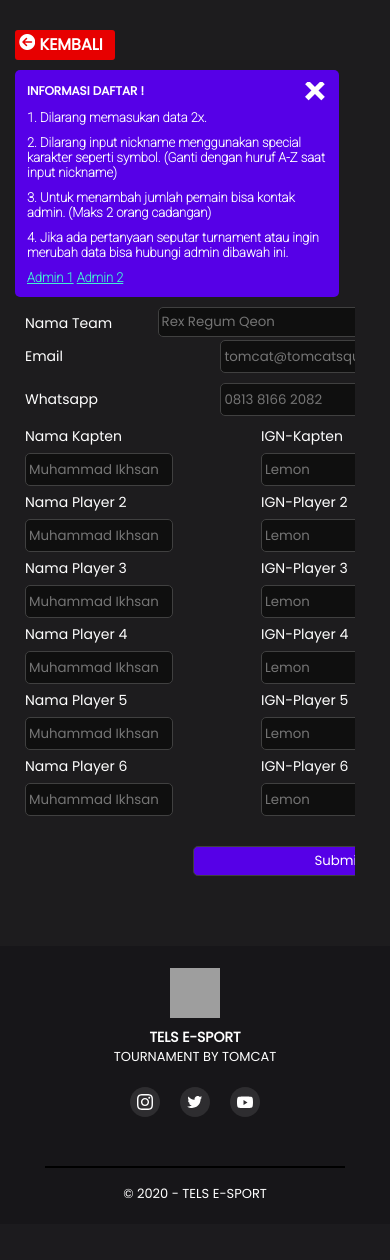
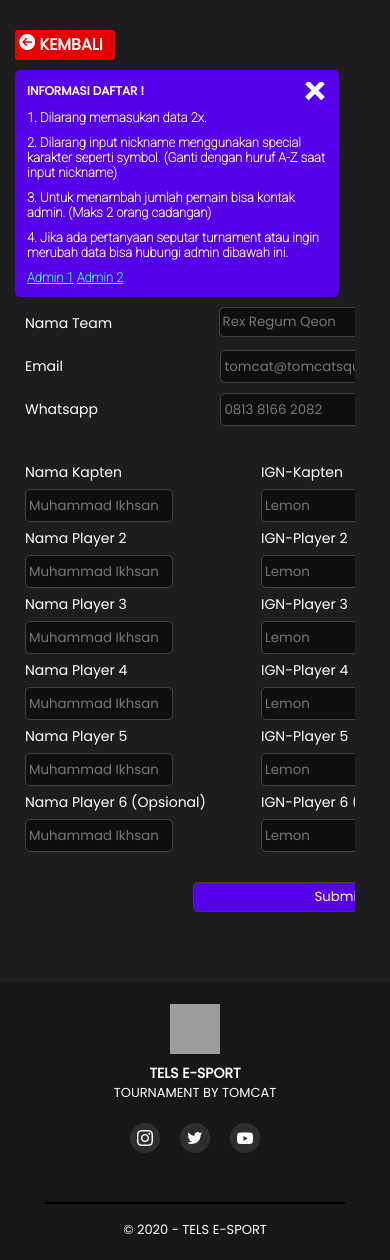
Before and after one commit to tomcat-squad/FLASK-TelsEsport, a Flask app: page /register_MLBB in a window 390 px wide. Shown: the part 347-1607 px from the top of the page. Before the commit the page ends 1545 px from the top, so only its background shows below. Run offline with Flask 2, Linux system fonts and the light colour scheme; some libraries are stand-ins or nearby versions; grey boxes are pictures that could not be loaded.

Commit message:
Fix Register

```diff
--- a/Apps/BACK-END/static/TOKEN.py
+++ b/Apps/BACK-END/static/TOKEN.py
@@ -39,8 +39,8 @@ class Esport_Mobile_Legend(FlaskForm):
     IGN_Player5 = StringField('Team', validators=[DataRequired(message='*Wajib Isi'), Length(min=1, max=100),
                                                     Regexp(regex=r'^[0-9A-Za-z]',flags=1 ,message='*Dilarang Menggunakan Simbol')])
     IdPlayer5   = IntegerField('Whatsapp', validators=[DataRequired(message='*Wajib Isi')])
-    NamaPlayer6 = StringField('Team', validators=[DataRequired(message='*Wajib Isi'), Length(min=1, max=100),
+    NamaPlayer6 = StringField('Team', validators=[Length(min=1, max=100),
                                                     Regexp(regex=r'^[0-9A-Za-z]',flags=1 ,message='*Dilarang Menggunakan Simbol')])
-    IGN_Player6 = StringField('Team', validators=[DataRequired(message='*Wajib Isi'), Length(min=1, max=100),
+    IGN_Player6 = StringField('Team', validators=[Length(min=1, max=100),
                                                     Regexp(regex=r'^[0-9A-Za-z]',flags=1 ,message='*Dilarang Menggunakan Simbol')])
     IdPlayer6   = IntegerField('Whatsapp', validators=[DataRequired(message='*Wajib Isi')])
--- a/Apps/BACK-END/static/assets/css/register.css
+++ b/Apps/BACK-END/static/assets/css/register.css
@@ -9,7 +9,8 @@ body {
 }
 
 #alert {
-    /* display: none ; */
+    font-size: 12px;
+    color: #e70000;
 }
 
 .hero-register {
@@ -141,6 +142,7 @@ body {
     grid-template-areas: "judul1 judul2" "email wa";
     grid-area: sec-1;
     margin-top: 10px;
+    margin-bottom: 20px;
 }
 
 .login-sec-1 input[type="email"] {
@@ -164,7 +166,7 @@ body {
     grid-area: alert1 ;
 }
 
-.login-sec-1 p:nth-child(4) {
+.login-sec-1 #id-judul-wa{
     grid-area: judul2;
     margin-left: -50px;
     margin-bottom: 10px;
@@ -175,7 +177,7 @@ body {
     margin-left: -50px ;
 }
 
-.login-sec-1 input:nth-child(6) {
+.login-sec-1 #id-wa {
     grid-area: wa;
     width: 450px;
     margin-left: -50px;
@@ -341,7 +343,7 @@ body {
     .login-sec-0 {
         display: grid ;
         grid-template-areas: "namaTeam namainput" "alert alert";
-        margin-bottom : -30px ;
+        margin-bottom : -20px ;
     }
 
     .login-sec-0 p:nth-child(1){
@@ -350,7 +352,7 @@ body {
 
     .login-sec-0 input[type="text"] {
         grid-area: namainput ;
-        margin-left: -140px;
+        margin-left: -18px;
         height: 21px;
         width: 308px;
         padding: 3px;
@@ -363,6 +365,7 @@ body {
     .login-sec-1 {
         margin-top: 30px ;
         grid-template-areas: "judul1 email" "alert1 alert1"  "judul2 wa" ;
+        margin-bottom: 20px;
     }
 
     .login-sec-1 p:nth-child(3) {
@@ -370,7 +373,7 @@ body {
         margin-bottom: 10px;
     }
 
-    .login-sec-1 p:nth-child(4){
+    .login-sec-1 #id-judul-wa{
         margin-left: 0;
     }
 
@@ -384,7 +387,7 @@ body {
         margin-bottom: 10px;
     }
 
-    .login-sec-1 input:nth-child(6) {
+    .login-sec-1 #id-wa {
         grid-area: wa;
         width: 300px;
         margin-left: 0px;
--- a/Apps/BACK-END/templates/user/register.html
+++ b/Apps/BACK-END/templates/user/register.html
@@ -68,12 +68,11 @@
 				{% endfor %}
 				<input type="email" required placeholder="tomcat@tomcatsquad.com" name="Email" />
 
-				<p>whatsapp</p>
+				<p id="id-judul-wa">whatsapp</p>
 				{% for error in form.Whatsapp.errors %}
 				<p id="alert">{{ error }}</p>
 				{% endfor %}
-				<input type="number" required placeholder="0813 8166 2082" name="Whatsapp" min="0" />
-
+				<input type="number" id="id-wa" required placeholder="0813 8166 2082" name="Whatsapp" min="0" />
 			</div>
 
 			<div class="login-sec-2">
@@ -92,9 +91,9 @@
 				<p>nama player 5</p>{% for error in form.NamaPlayer5.errors %}
 				<p id="alert">{{ error }}</p>{% endfor %}
 				<input type="text" required placeholder="Muhammad Ikhsan" name="NamaPlayer5" />
-				<p>nama player 6</p>{% for error in form.NamaPlayer6.errors %}
+				<p>nama player 6 (Opsional)</p>{% for error in form.NamaPlayer6.errors %}
 				<p id="alert">{{ error }}</p>{% endfor %}
-				<input type="text" required placeholder="Muhammad Ikhsan" name="NamaPlayer6" />
+				<input type="text" placeholder="Muhammad Ikhsan" name="NamaPlayer6" />
 			</div>
 
 
@@ -114,9 +113,9 @@
 				<p>IGN-player 5</p>{% for error in form.IGN_Player5.errors %}
 				<p id="alert">{{ error }}</p>{% endfor %}
 				<input type="text" required placeholder="Lemon" name="IGN_Player5" />
-				<p>IGN-player 6</p>{% for error in form.IGN_Player6.errors %}
+				<p>IGN-player 6 (Opsional)</p>{% for error in form.IGN_Player6.errors %}
 				<p id="alert">{{ error }}</p>{% endfor %}
-				<input type="text" required placeholder="Lemon" name="IGN_Player6" />
+				<input type="text" placeholder="Lemon" name="IGN_Player6" />
 			</div>
 
 			<div class="login-sec-4">
@@ -135,9 +134,9 @@
 				<p>ID player 5</p>{% for error in form.IdPlayer5.errors %}
 				<p id="alert">{{ error }}</p>{% endfor %}
 				<input type="number" required placeholder="37573688" name="IdPlayer5" min="0" />
-				<p>ID player 6</p>{% for error in form.IdPlayer5.errors %}
+				<p>ID player 6 (Opsional)</p>{% for error in form.IdPlayer5.errors %}
 				<p id="alert">{{ error }}</p>{% endfor %}
-				<input type="number" required placeholder="37573688" name="IdPlayer6" min="0" />
+				<input type="number" placeholder="37573688" name="IdPlayer6" min="0" />
 			</div>
 			<div class="login-sec-5">
 				<button type="submit">Submit</button>
```
Also changed, not shown: Apps/FRONT-END/static/assets/css/register.css (+11 -8 lines).
